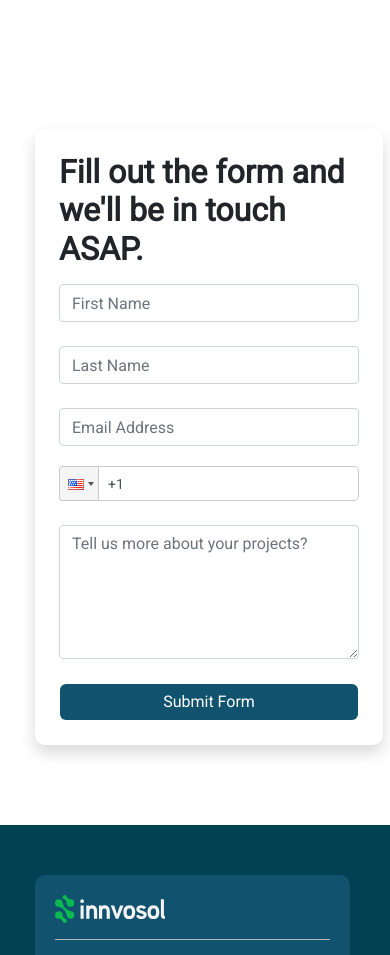
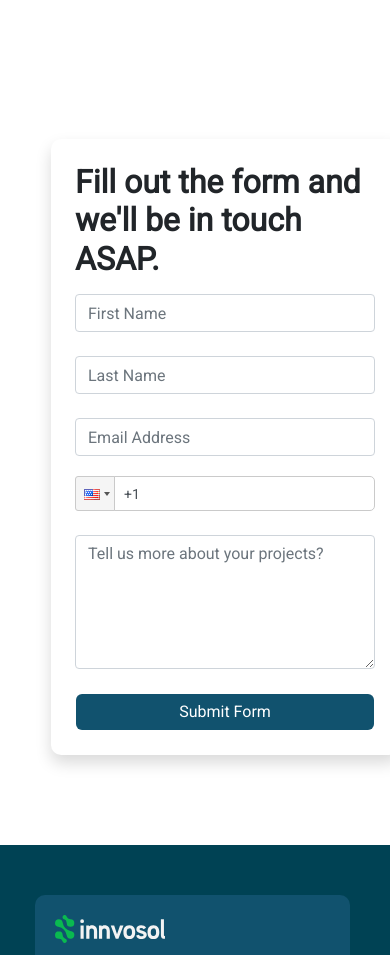
Before and after one commit to BasharatAliKing/innvosol-project, a React (Create React App) app: page / in a window 390 px wide. Shown: the part 10360-11315 px from the top of the page. Built offline with nearby package versions, Linux system fonts and the light colour scheme.

Commit message:
data added

```diff
--- a/src/Utilities/Form.css
+++ b/src/Utilities/Form.css
@@ -45,7 +45,9 @@ form .btn:hover{
     }
 }
 @media(max-width:576px){
-    #Form-alone{
+    #Form-alone {
+        width: 90%;
+        margin: 10px auto;
         padding: 0px;
     }
     #Form-alone .container{
```
